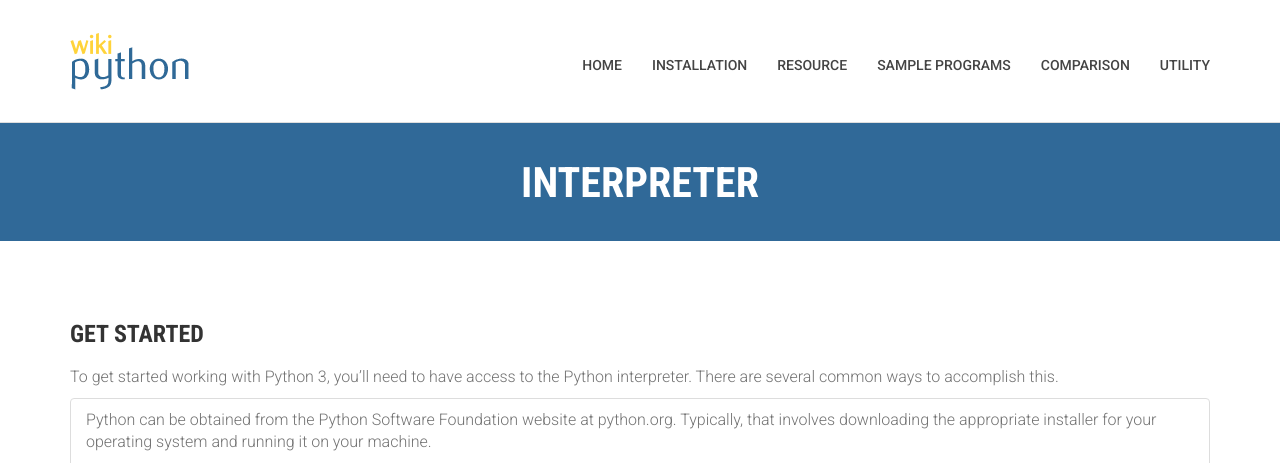
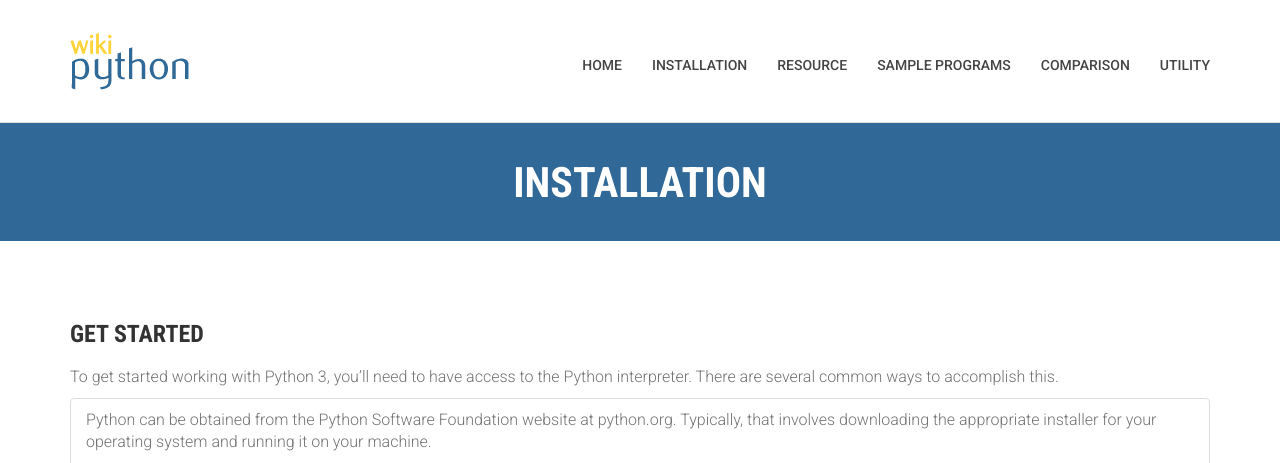
Before and after one commit to nabilrhman/WikiPython, a PHP site: page /installation.php in a window 1280 px wide. Shown: the top 463 px of the page. Run offline with PHP 8.4, Linux system fonts and the light colour scheme; some web fonts are replaced.

Commit message:
Fixes the title on the installation page (installation.php).

```diff
--- a/installation.php
+++ b/installation.php
@@ -6,7 +6,7 @@
     <meta charset="utf-8">
     <meta http-equiv="Content-Type" content="text/html; charset=utf-8">
     <link rel="icon" href="favicon.ico">
-    <title>WikiPython - Sample programs</title>
+    <title>WikiPython - Installation</title>
     <meta name="description" content="">
     <meta name="keywords" content="">
     <meta name="author" content="">
@@ -54,7 +54,7 @@
         <div class="row">
             <div class="col-md-12">
                 <div class="block">
-                    <h2>Interpreter</h2>
+                    <h2>Installation</h2>
                 </div>
             </div>
         </div>
```
